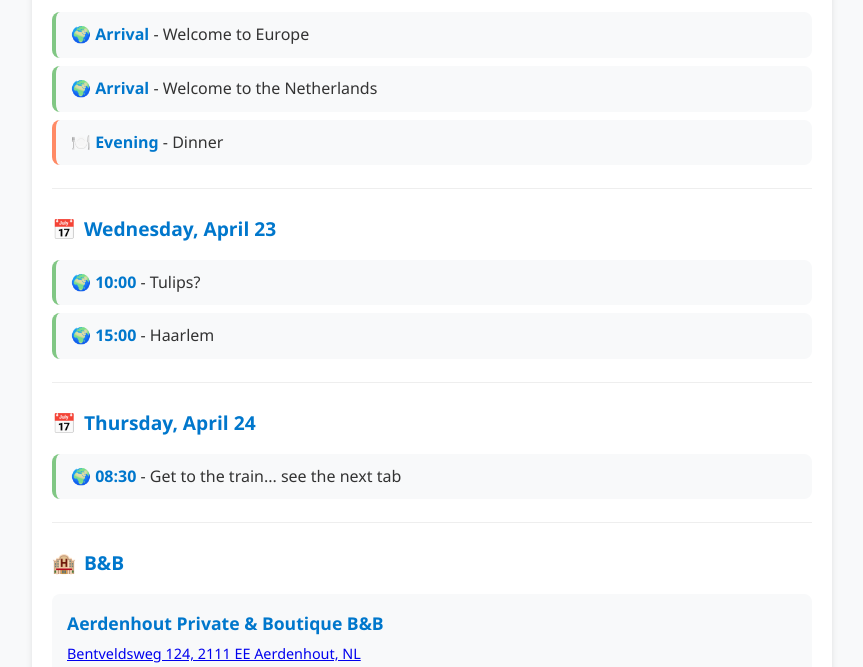
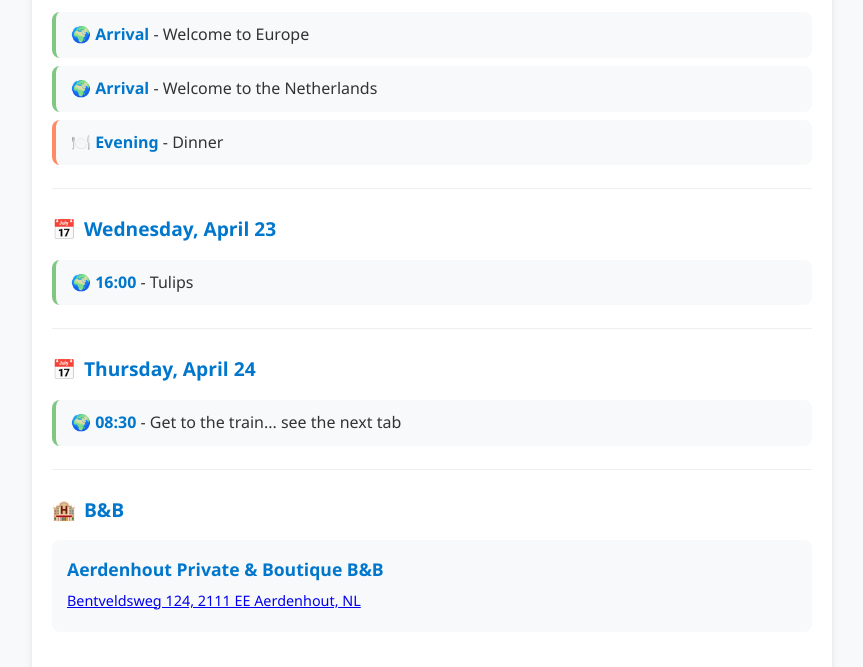
Before and after one commit to BrianGroth/Alsace, a plain HTML site: page index.html in a window 1280 px wide. Shown: the part 433-1100 px from the top of the page, without its empty margins (208-1071 px from the left). Drawn offline with Linux system fonts and the light colour scheme.

Commit message:
Update index.html

```diff
--- a/index.html
+++ b/index.html
@@ -359,8 +359,7 @@
     <div class="day">
       <h3>Wednesday, April 23</h3>
       <ul class="activities">
-        <li class="adventure"><span class="time">10:00</span> - Tulips?</li>
-        <li class="adventure"><span class="time">15:00</span> - Haarlem</li>
+        <li class="adventure"><span class="time">16:00</span> - Tulips</li>
       </ul>
     </div>
 
```
